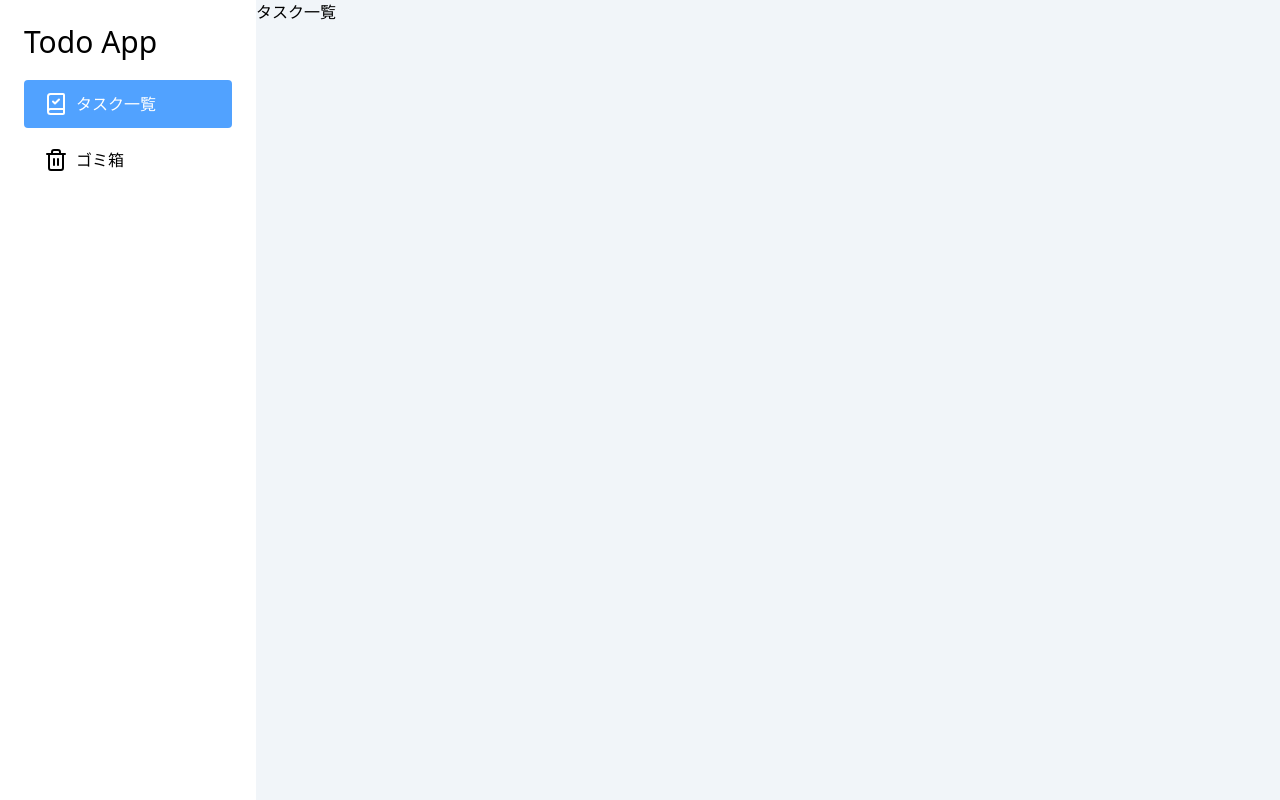
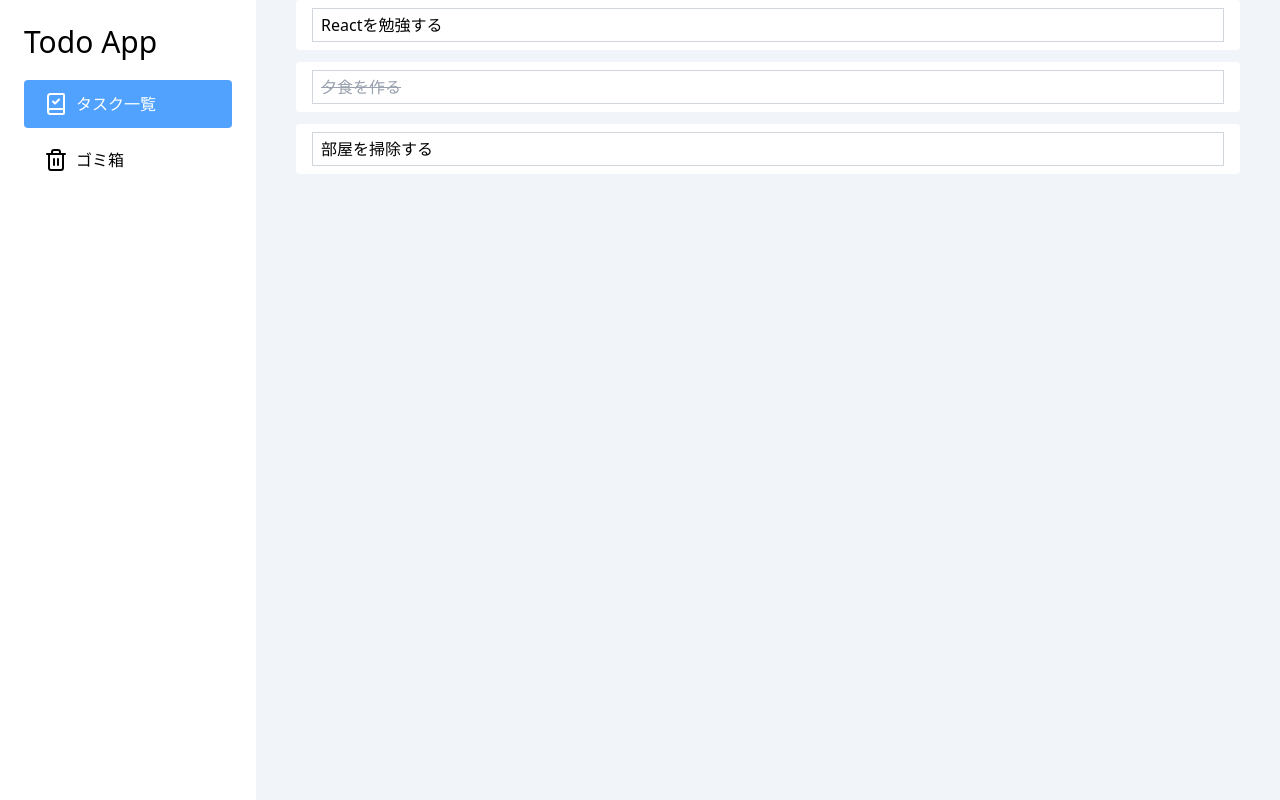
Before and after one commit to suzumasa96/my-todo-app, a React (Vite) app: page / in a window 1280 px wide. Built offline with nearby package versions, Linux system fonts and the light colour scheme.

Commit message:
タスク一覧を実装

```diff
--- a/src/App.jsx
+++ b/src/App.jsx
@@ -4,6 +4,7 @@ import {
   RouterProvider,
 } from "react-router-dom";
 import { AppLayout } from "./components/AppLayout";
+import { TaskList } from "./components/TaskList";
 
 const router = createBrowserRouter([
   {
@@ -17,7 +18,7 @@ const router = createBrowserRouter([
       {
         // タスク一覧画面
         path: "/",
-        element: <div>タスク一覧</div>,
+        element: <TaskList />,
       },
       {
         // ゴミ箱画面
--- /dev/null
+++ b/src/components/TaskItem.jsx
@@ -0,0 +1,26 @@
+import { cva } from 'class-variance-authority';
+
+// 入力フィールドのスタイルを定義
+const inputVariants = cva("flex-1 border px-2 py-1 border-gray-300 bg-white", {
+    variants: {
+        completed: {
+            true: "text-gray-400 line-through disabled:cursor-not-allowed",
+            // 完了したタスクのスタイル
+        }
+    }
+})
+
+export function TaskItem({ task }) {
+    return (
+        <div className='flex items-center gap-3 rounded bg-white px-4 py-2'>
+            {/* タスクのタイトルを編集可能な入力フィールド */}
+            <input
+                type="text"
+                className={inputVariants({ completed: task.status === "completed" })}
+                // タスクが完了している場合のスタイルを適用
+                defaultValue={task.title} // タスクの現在のタイトルを表示
+                disabled={task.status === "completed"} // 完了したタスクの場合、編集を無効化
+            />
+        </div>
+    )
+}
--- /dev/null
+++ b/src/components/TaskList.jsx
@@ -0,0 +1,18 @@
+import { dummyTaskList } from "../data/dummyTaskList";
+import { TaskItem } from "./TaskItem";
+
+export function TaskList () {
+    return (
+        <div className="relative">
+            <div className="space-y-3 px-10 pb-10">
+                {dummyTaskList.length === 0 ? (
+                    <p className="text-center text-gray-400">タスクがありません</p>
+                ) : (
+                    dummyTaskList.map((task) => (
+                        <TaskItem key={task.id} task={task} /> // 各タスクアイテムを表示
+                    ))
+                )}
+            </div>
+        </div>
+    )
+}
```
